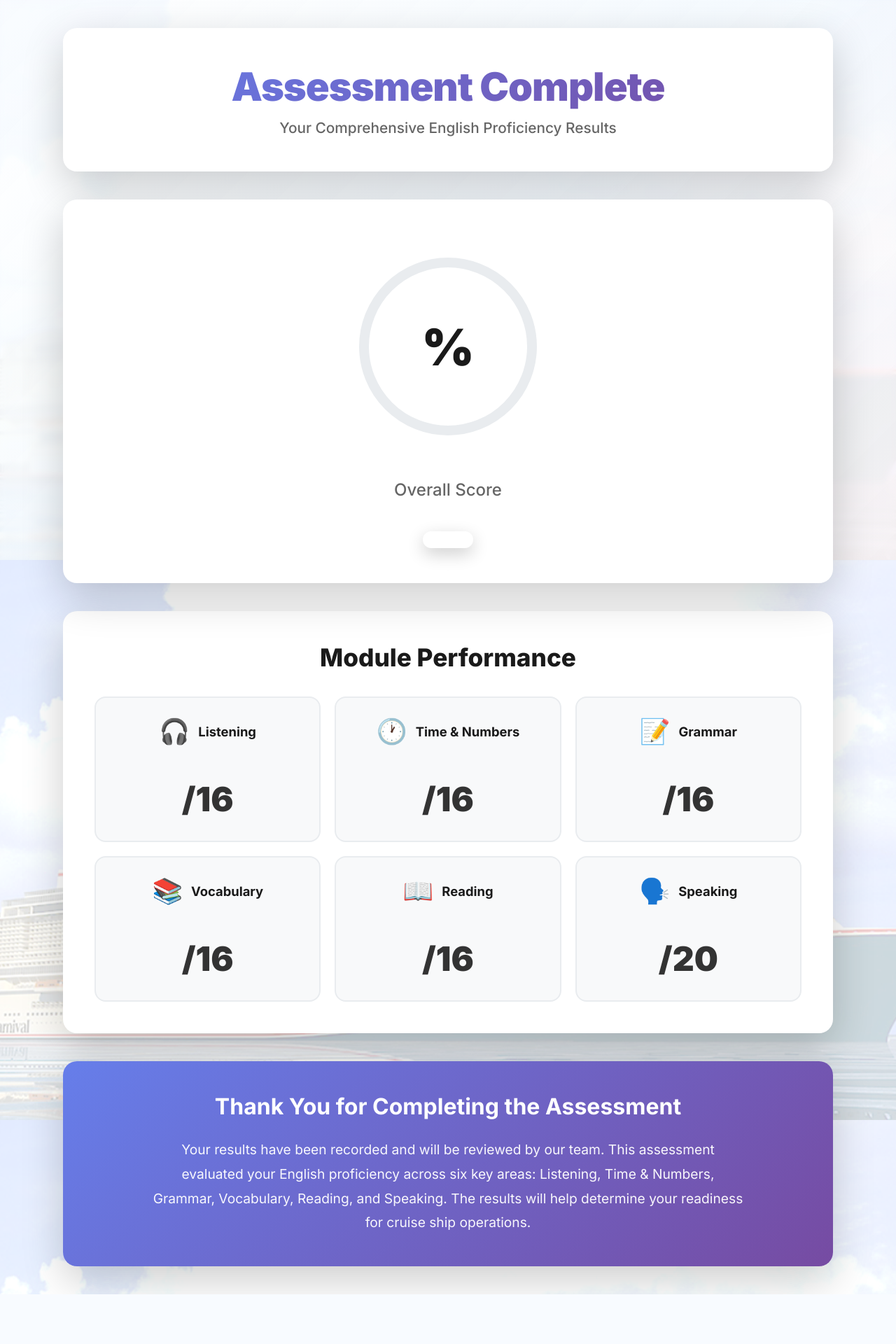
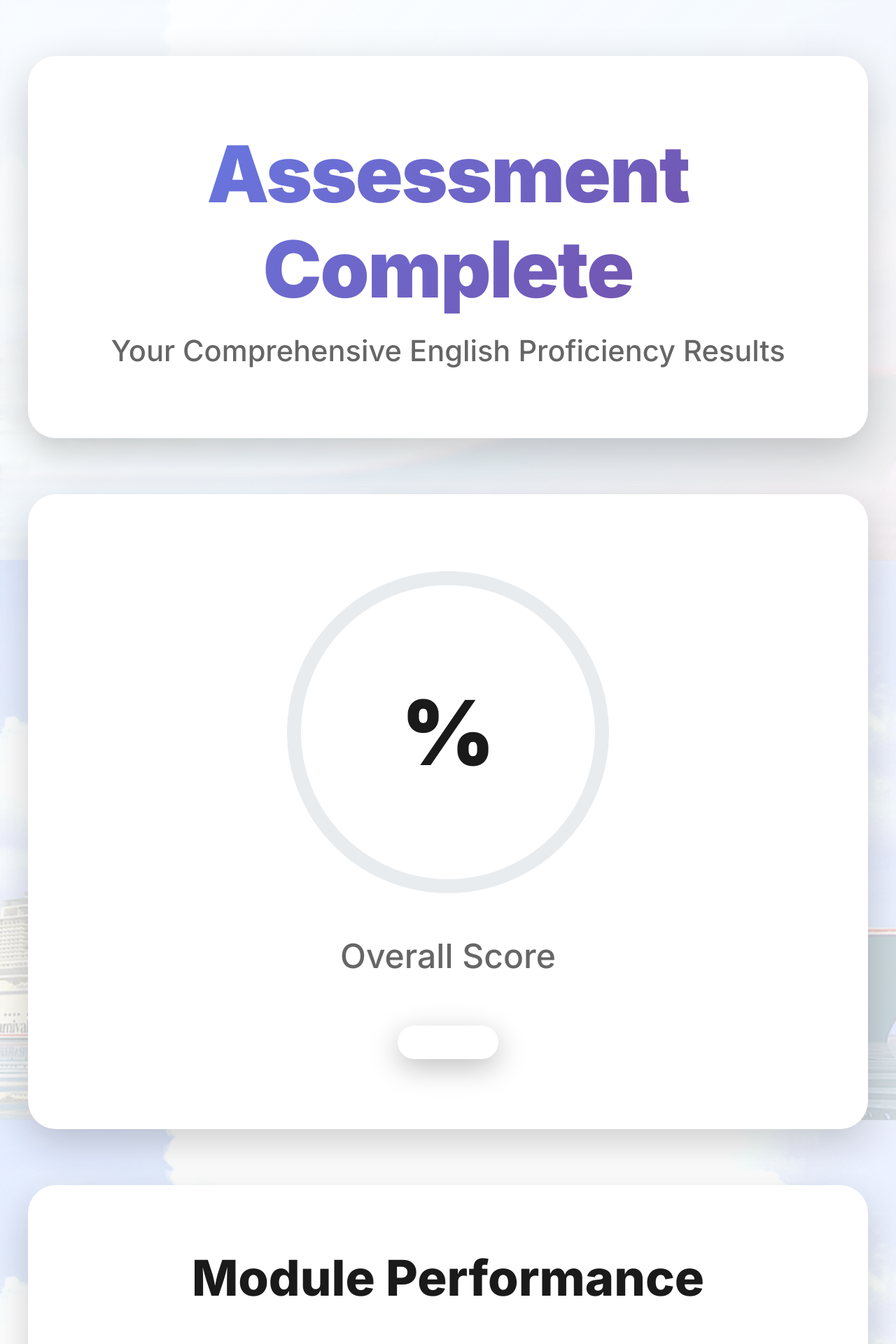
Before and after one commit to Dino24-Max/English-Assessment, a FastAPI app: template src/main/python/templates/results.html in a window 1280 px wide; the page is wider, and only the part inside the window is pictured. Shown: the top 1920 px of that part at 70% size. Before the commit the page ends 1849 px from the top of that part, so only its background shows below. Run offline with FastAPI, Linux system fonts and the light colour scheme; the template is opened without the code that fills it, so the values that code supplies are empty; parts of the project's set-up code (start-up, migrations or seed data) failed here and were passed over.

Commit message:
Double all sizes in results page, especially module name fonts - Container: 1100px to 2200px - Header title: 3.5rem to 7rem - Circular progress: 320px to 480px (radius 220px) - Score percentage: 4.5rem to 8rem - Module cards: min-height 140px to 280px - Module name: 1.15rem to 2.3rem (2x larger) - Module score: 3rem to 6rem - Badge: 1.5rem to 3rem - All padding and spacing doubled - Updated responsive breakpoints

```diff
--- a/src/main/python/templates/results.html
+++ b/src/main/python/templates/results.html
@@ -16,7 +16,7 @@
             font-family: 'Inter', -apple-system, BlinkMacSystemFont, 'Segoe UI', sans-serif;
             background: url('/static/images/homepage-background.png') center center / cover no-repeat fixed;
             min-height: 100vh;
-            padding: 40px 20px;
+            padding: 80px 40px;
             color: #1a1a1a;
             margin: 0;
             position: relative;
@@ -38,7 +38,7 @@
         }
 
         .results-container {
-            max-width: 1100px;
+            max-width: 2200px;
             margin: 0 auto;
             position: relative;
             z-index: 1;
@@ -47,26 +47,26 @@
         /* Header Section */
         .results-header {
             text-align: center;
-            margin-bottom: 40px;
+            margin-bottom: 80px;
             background: white;
-            padding: 50px 40px;
-            border-radius: 20px;
+            padding: 100px 80px;
+            border-radius: 40px;
             box-shadow: 0 20px 60px rgba(0, 0, 0, 0.2);
         }
 
         .results-title {
-            font-size: 3.5rem;
+            font-size: 7rem;
             font-weight: 900;
             background: linear-gradient(135deg, #667eea 0%, #764ba2 100%);
             -webkit-background-clip: text;
             -webkit-text-fill-color: transparent;
             background-clip: text;
-            margin-bottom: 12px;
-            letter-spacing: -1px;
+            margin-bottom: 24px;
+            letter-spacing: -2px;
         }
 
         .results-subtitle {
-            font-size: 1.3rem;
+            font-size: 2.6rem;
             color: #666;
             font-weight: 500;
         }
@@ -74,9 +74,9 @@
         /* Overall Score Card */
         .score-card {
             background: white;
-            border-radius: 20px;
-            padding: 50px;
-            margin-bottom: 40px;
+            border-radius: 40px;
+            padding: 100px;
+            margin-bottom: 80px;
             box-shadow: 0 20px 60px rgba(0, 0, 0, 0.2);
             text-align: center;
             position: relative;
@@ -84,7 +84,7 @@
             display: flex;
             flex-direction: column;
             align-items: center;
-            gap: 30px;
+            gap: 50px;
         }
 
         .score-card::before {
@@ -93,15 +93,15 @@
             top: 0;
             left: 0;
             right: 0;
-            height: 8px;
+            height: 12px;
             background: {{ score_gradient }};
         }
 
         /* Circular Progress */
         .circular-progress {
             position: relative;
-            width: 320px;
-            height: 320px;
+            width: 480px;
+            height: 480px;
         }
 
         .circular-progress svg {
@@ -110,7 +110,7 @@
 
         .circular-progress circle {
             fill: none;
-            stroke-width: 14;
+            stroke-width: 20;
         }
 
         .circle-bg {
@@ -119,8 +119,8 @@
 
         .circle-progress {
             stroke-linecap: round;
-            stroke-dasharray: 754;
-            stroke-dashoffset: 754;
+            stroke-dasharray: 1382;
+            stroke-dashoffset: 1382;
             transition: stroke-dashoffset 1s ease-in-out;
         }
 
@@ -129,44 +129,44 @@
             top: 50%;
             left: 50%;
             transform: translate(-50%, -50%);
-            font-size: 4.5rem;
+            font-size: 8rem;
             font-weight: 900;
             color: #1a1a1a;
         }
 
         .score-label {
-            font-size: 1.5rem;
+            font-size: 3rem;
             color: #666;
-            margin-bottom: 15px;
+            margin-bottom: 20px;
             font-weight: 500;
         }
 
         .result-badge {
             display: inline-block;
-            padding: 12px 36px;
-            border-radius: 50px;
-            font-size: 1.5rem;
+            padding: 24px 72px;
+            border-radius: 60px;
+            font-size: 3rem;
             font-weight: 700;
             color: white;
-            box-shadow: 0 8px 25px rgba(0, 0, 0, 0.2);
+            box-shadow: 0 12px 40px rgba(0, 0, 0, 0.25);
             text-transform: uppercase;
-            letter-spacing: 1px;
+            letter-spacing: 2px;
         }
 
         /* Module Performance Section */
         .modules-section {
             background: white;
-            border-radius: 20px;
-            padding: 45px;
+            border-radius: 40px;
+            padding: 90px;
             box-shadow: 0 20px 60px rgba(0, 0, 0, 0.2);
-            margin-bottom: 40px;
+            margin-bottom: 80px;
         }
 
         .section-title {
-            font-size: 2.2rem;
+            font-size: 4.4rem;
             font-weight: 800;
             color: #1a1a1a;
-            margin-bottom: 35px;
+            margin-bottom: 70px;
             text-align: center;
         }
 
@@ -174,27 +174,27 @@
         .modules-grid {
             display: grid;
             grid-template-columns: repeat(3, 1fr);
-            gap: 20px;
+            gap: 40px;
         }
 
         .module-card {
             background: #f8f9fa;
-            border-radius: 16px;
-            padding: 30px 20px;
-            border: 2px solid #e9ecef;
+            border-radius: 32px;
+            padding: 60px 40px;
+            border: 3px solid #e9ecef;
             transition: all 0.3s ease;
             text-align: center;
-            min-height: 140px;
+            min-height: 280px;
             display: flex;
             flex-direction: column;
             justify-content: center;
             align-items: center;
-            gap: 20px;
+            gap: 30px;
         }
 
         .module-card:hover {
-            transform: translateY(-4px);
-            box-shadow: 0 12px 30px rgba(0, 0, 0, 0.12);
+            transform: translateY(-6px);
+            box-shadow: 0 16px 50px rgba(0, 0, 0, 0.15);
             border-color: #667eea;
             background: #fff;
         }
@@ -203,50 +203,50 @@
             display: flex;
             align-items: center;
             justify-content: center;
-            gap: 12px;
-            margin-bottom: 15px;
+            gap: 20px;
+            margin-bottom: 20px;
         }
 
         .module-icon {
-            font-size: 2.2rem;
+            font-size: 4.4rem;
             line-height: 1;
         }
 
         .module-name {
-            font-size: 1.15rem;
+            font-size: 2.3rem;
             font-weight: 700;
             color: #1a1a1a;
             white-space: nowrap;
         }
 
         .module-score {
-            font-size: 3rem;
+            font-size: 6rem;
             color: #333;
             font-weight: 900;
-            margin-top: 15px;
+            margin-top: 20px;
         }
 
         /* Info Section */
         .info-section {
             background: linear-gradient(135deg, #667eea 0%, #764ba2 100%);
-            border-radius: 20px;
-            padding: 45px 40px;
+            border-radius: 40px;
+            padding: 90px 80px;
             color: white;
             box-shadow: 0 20px 60px rgba(0, 0, 0, 0.2);
             text-align: center;
         }
 
         .info-title {
-            font-size: 2rem;
+            font-size: 4rem;
             font-weight: 700;
-            margin-bottom: 25px;
+            margin-bottom: 50px;
         }
 
         .info-text {
-            font-size: 1.2rem;
+            font-size: 2.4rem;
             line-height: 1.8;
             color: rgba(255, 255, 255, 0.95);
-            max-width: 850px;
+            max-width: 1700px;
             margin: 0 auto;
         }
 
@@ -382,7 +387,7 @@
                 const percentage = {{ score_percentage }};
                 const circle = document.getElementById('progressCircle');
                 const badge = document.querySelector('.result-badge');
-                const circumference = 754; // 2 * PI * 120
+                const circumference = 1382; // 2 * PI * 220
                 const offset = circumference - (percentage / 100 * circumference);
 
                 // Change color based on percentage
```
Also changed, not shown: other parts of src/main/python/templates/results.html (+31 -26 lines).
